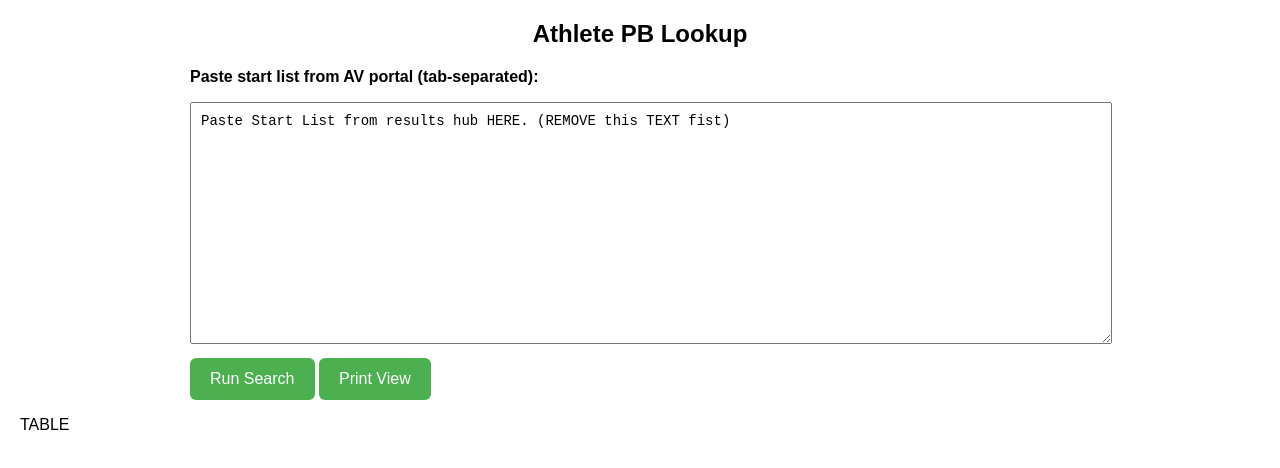
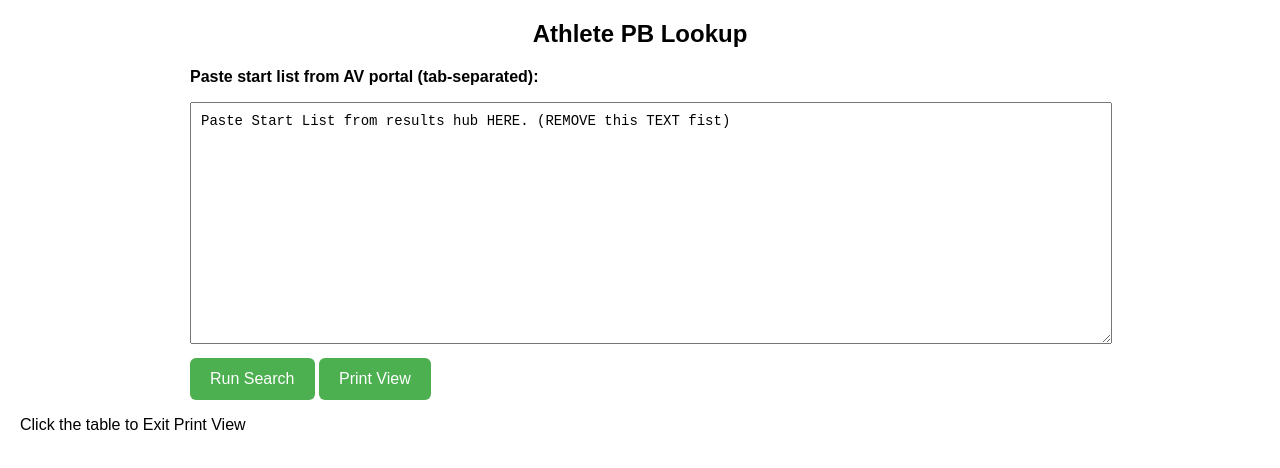
Before and after one commit to RandomAthleticsGuy/Start-List-PBs-for-Results-Hub, a plain HTML site: page index.html in a window 1280 px wide. Drawn offline with Linux system fonts and the light colour scheme.

Commit message:
Update index.html

```diff
--- a/index.html
+++ b/index.html
@@ -88,7 +88,7 @@ button:hover {
     <p id="status"></p>
 </div>
 
-<div onclick="document.getElementById('controls').style.display='block'" id="output">TABLE</div>
+<div onclick="document.getElementById('controls').style.display='block'" id="output">Click the table to Exit Print View</div>
 
 <script>
 // ========================
```
